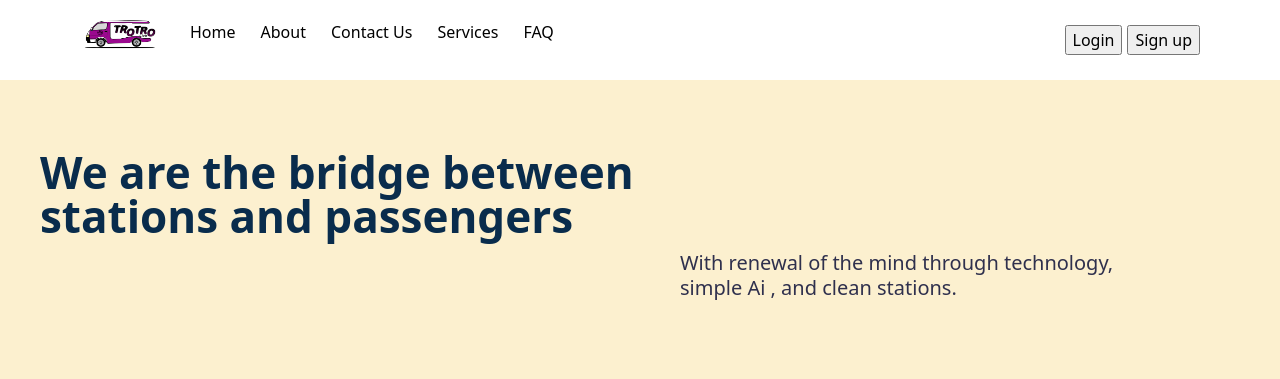
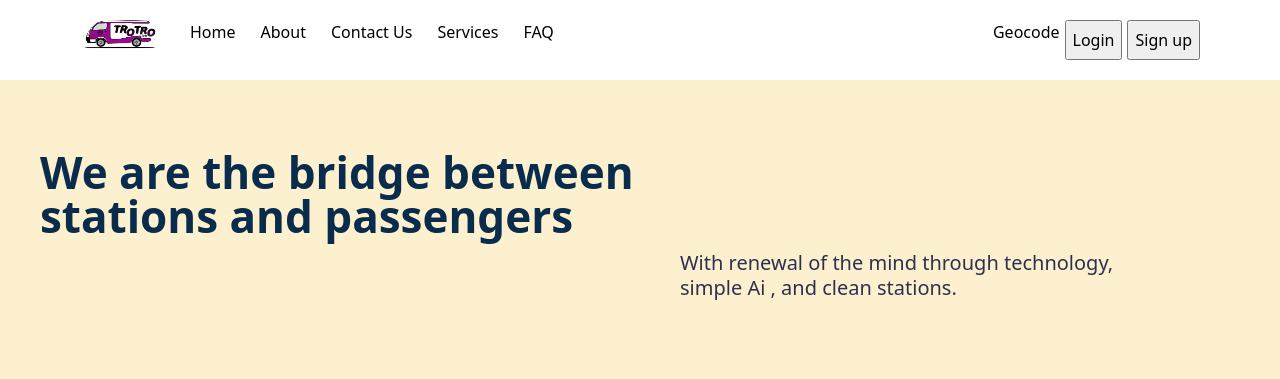
Before and after one commit to Mary-Atieno/bf-Trotrolive, a Django app: page /about in a window 1280 px wide. Shown: the top 379 px of the page. Run offline with Django 4.2, Linux system fonts and the light colour scheme.

Commit message:
adding geocode

```diff
--- a/accounts/urls.py
+++ b/accounts/urls.py
@@ -7,5 +7,7 @@
     path('home',views.home, name='home'),
     path('about',views.about, name='about'),
     path('contact',views.contact, name='contact'),
+    path('geocode',views.geocode, name='geocode'),
+
 
 ]
--- a/accounts/views.py
+++ b/accounts/views.py
@@ -13,3 +13,5 @@
 
 def contact(request):
     return render(request,'admin/contact.html')
+def geocode(request):
+    return render(request,'admin/geocode.html')
--- a/templates/admin/about.html
+++ b/templates/admin/about.html
@@ -30,6 +30,7 @@
                 </div>
             </div>
             <div class="navbar-right">
+                <p><a href="/geocode">Geocode</a></p>
                 <input type="submit" name="submit" value="Login">
                 <input type="submit" name="submit" value="Sign up">
             </div>
--- a/templates/admin/contact.html
+++ b/templates/admin/contact.html
@@ -27,6 +27,7 @@
                 </div>
             </div>
             <div class="navbar-right">
+                <p><a href="/geocode">Geocode</a></p>
                 <input type="submit" name="submit" value="Login">
                 <input type="submit" name="submit" value="Sign up">
             </div>
--- a/templates/admin/home.html
+++ b/templates/admin/home.html
@@ -36,6 +36,7 @@
             </div>
         </div>
         <div class="navbar-right">
+            <p><a href="/geocode">Geocode</a></p>
             <input type="submit" name="submit" value="Login">
             <input type="submit" name="submit" value="Sign up">
         </div>
```
